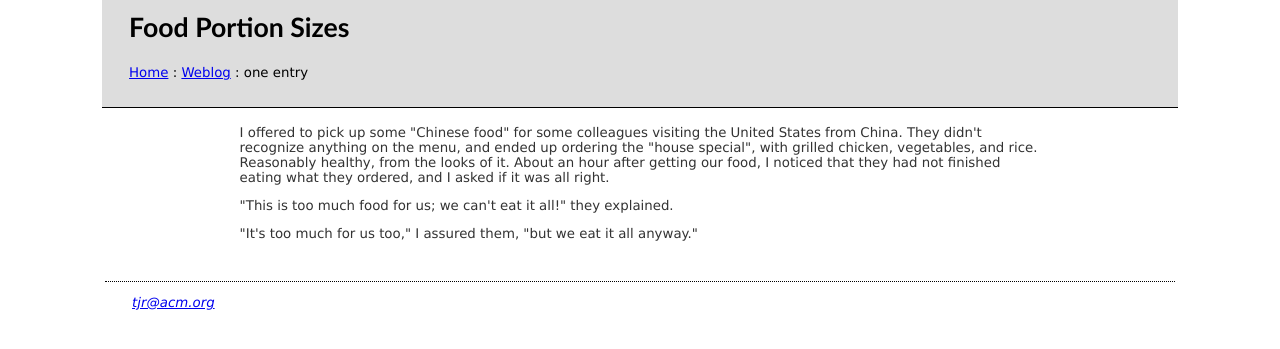
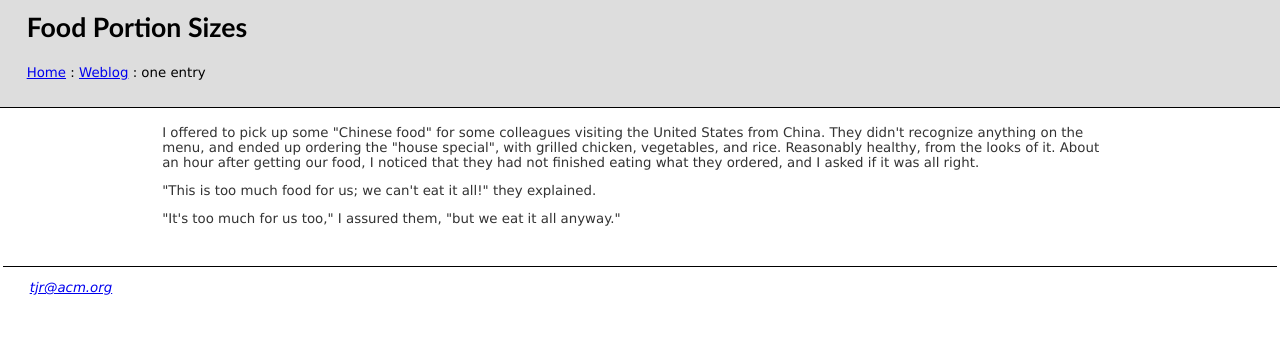
Before and after one commit to tjr/tjr.github.com, a Jekyll site: the page built from _posts/2007-09-23-food-portion-sizes.html, in a window 1280 px wide. Shown: the top 349 px of the page. Built offline with Jekyll 4.4.1, drawn with Linux system fonts in a browser that asks for light colours.

Commit message:
css edits

```diff
--- a/_layouts/weblogentry.html
+++ b/_layouts/weblogentry.html
@@ -5,7 +5,7 @@
 <link rel="stylesheet" href="/site.css" media="all" title="Default" charset="utf-8"/>
 </head>
 
-<body>
+<body class="j">
 <div class="header">
 <h2 class="header">{{ page.title }}</h2>
 <p>
--- a/site.css
+++ b/site.css
@@ -31,7 +31,7 @@ div.footer {
   margin-left: -5px;
   margin-right: -5px;
   margin-bottom: -10px;
-  border-top: 1px dotted black;
+  border-top: 1px solid black;
 }
 
 div.content {
```
